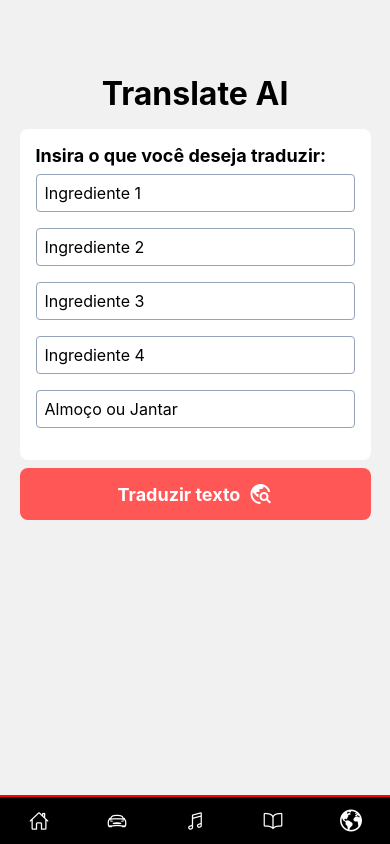
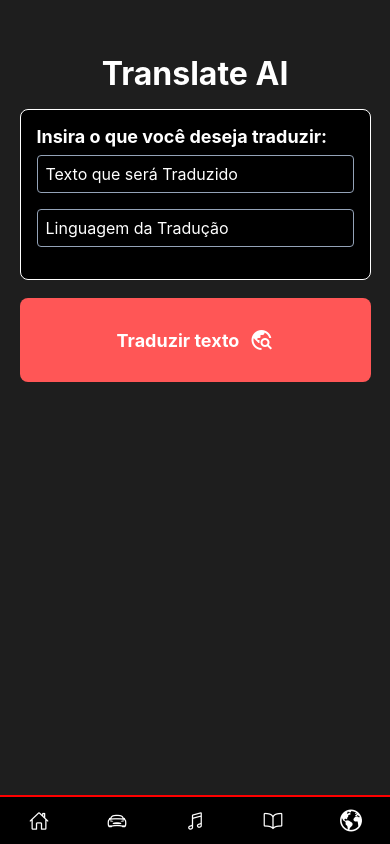
Before and after one commit to IIIgorMoura/test2-IA-integrada, a React Native app in the folder smartKitchen/: screen /tradutor in a window 390 px wide. Built offline with nearby package versions, Linux system fonts and the light colour scheme.

Commit message:
forms design resolvido

```diff
--- a/smartKitchen/package.json
+++ b/smartKitchen/package.json
@@ -12,6 +12,7 @@
     "@expo/metro-runtime": "~3.1.3",
     "@react-navigation/bottom-tabs": "^6.5.20",
     "@react-navigation/native": "^6.1.17",
+    "@react-navigation/stack": "^6.3.29",
     "@types/react": "~18.2.45",
     "expo": "^50.0.17",
     "expo-status-bar": "~1.11.1",
--- a/smartKitchen/pages/Index.tsx
+++ b/smartKitchen/pages/Index.tsx
@@ -1,11 +1,20 @@
 import React from 'react';
-import { StyleSheet, Text, View, TouchableOpacity, Platform, StatusBar, Dimensions } from 'react-native';
+import { Text, View, TouchableOpacity, Platform, StatusBar, Dimensions } from 'react-native';
+import { useNavigation } from '@react-navigation/native';
 import { MaterialIcons } from '@expo/vector-icons';
+import ESTILOS from '../styles';
 
-const alturaStatusBar = StatusBar.currentHeight;
+import { Mecanico } from './mecanico';
+import { Musica } from './musica'
+import { RecomendacaoEstudos } from './recomendacaoEstudos'
+import { Traducao } from './traducao'
+
 const alturaTela = Dimensions.get('window').height;
 
 export function Home() {
+
+  const navigation = useNavigation();
+
   return (
     <View style={ESTILOS.container}>
       <StatusBar barStyle="dark-content" translucent={true} backgroundColor="#F1F1F1" />
@@ -15,7 +24,10 @@ export function Home() {
       <View style={ESTILOS.containerBotoes}>
         <Text style={ESTILOS.title}>Escolha para que deseja utilizar o poder da IA no momento:</Text>
 
-        <TouchableOpacity style={[ESTILOS.button, { height: alturaTela * 0.1 }]}>
+        <TouchableOpacity
+          style={[ESTILOS.button, { height: alturaTela * 0.1 }]}
+          onPress={() => navigation.navigate('Mecanico')}
+        >
           <Text style={ESTILOS.buttonText}>Problemas no carro</Text>
           <MaterialIcons name="travel-explore" size={24} color="#FFF" />
         </TouchableOpacity>
@@ -39,46 +51,4 @@ export function Home() {
   );
 }
 
-const ESTILOS = StyleSheet.create({
-  container: {
-    flex: 1,
-    backgroundColor: '#1e1e1e',
-    alignItems: 'center',
-  },
-  containerBotoes: {
-    flex: 1,
-    width: '90%',
-    alignItems: 'center',
-    justifyContent: 'center',
-  },
-  header: {
-    fontSize: 32,
-    color: '#fff',
-    fontWeight: 'bold',
-    paddingTop: Platform.OS === 'android' ? alturaStatusBar : 54
-  },
-  button: {
-    backgroundColor: '#FF5656',
-    width: '90%',
-    borderRadius: 8,
-    flexDirection: 'row',
-    justifyContent: 'center',
-    alignItems: 'center',
-    marginVertical: 10,
-  },
-  buttonText: {
-    fontSize: 18,
-    color: '#FFF',
-    fontWeight: 'bold',
-    marginRight: 10,
-  },
-  title: {
-    fontSize: 18,
-    fontWeight: 'bold',
-    textAlign: 'center',
-    marginVertical: 14,
-    color: '#fff',
-  },
-});
-
 export default Home;
--- a/smartKitchen/pages/mecanico.tsx
+++ b/smartKitchen/pages/mecanico.tsx
@@ -1,9 +1,13 @@
-import { StyleSheet, Text, View, TextInput, TouchableOpacity, Platform, StatusBar, ScrollView, ActivityIndicator, Alert, Keyboard } from 'react-native';
+import { StyleSheet, Text, View, TextInput, TouchableOpacity, Dimensions, StatusBar, ScrollView, ActivityIndicator, Alert, Keyboard } from 'react-native';
 import { MaterialIcons } from '@expo/vector-icons';
 import { useState } from 'react'
 
+import ESTILOS from '../styles';
 
-const alturaStatusBar = StatusBar.currentHeight
+
+const alturaStatusBar = StatusBar.currentHeight;
+const alturaTela = Dimensions.get('window').height;
+
 const KEY_GPT = 'SUA_CHAVE';
 
 export function Mecanico() {
@@ -101,7 +105,7 @@ export function Mecanico() {
         />
       </View>
 
-      <TouchableOpacity style={ESTILOS.button} onPress={gerarReceita}>
+      <TouchableOpacity style={[ESTILOS.button, { height: alturaTela * 0.1 }]} onPress={gerarReceita}>
         <Text style={ESTILOS.buttonText}>Encontrar diagnóstico</Text>
         <MaterialIcons name="travel-explore" size={24} color="#FFF" />
       </TouchableOpacity>
@@ -123,72 +127,6 @@ export function Mecanico() {
 
     </View>
   );
-}
+};
 
-const ESTILOS = StyleSheet.create({
-  container: {
-    flex: 1,
-    backgroundColor: '#f1f1f1',
-    alignItems: 'center',
-    paddingTop: 20,
-  },
-  header: {
-    fontSize: 32,
-    fontWeight: 'bold',
-    paddingTop: Platform.OS === 'android' ? alturaStatusBar : 54
-  },
-  form: {
-    backgroundColor: '#FFF',
-    width: '90%',
-    borderRadius: 8,
-    padding: 16,
-    marginTop: 16,
-    marginBottom: 8,
-  },
-  label: {
-    fontWeight: 'bold',
-    fontSize: 18,
-    marginBottom: 8,
-  },
-  input: {
-    borderWidth: 1,
-    borderRadius: 4,
-    borderColor: '#94a3b8',
-    padding: 8,
-    fontSize: 16,
-    marginBottom: 16,
-  },
-  button: {
-    backgroundColor: '#FF5656',
-    width: '90%',
-    borderRadius: 8,
-    flexDirection: 'row',
-    padding: 14,
-    justifyContent: 'center',
-    alignItems: 'center',
-    gap: 8,
-  },
-  buttonText: {
-    fontSize: 18,
-    color: '#FFF',
-    fontWeight: 'bold'
-  },
-  content: {
-    backgroundColor: '#FFF',
-    padding: 16,
-    width: '100%',
-    marginTop: 16,
-    borderRadius: 8,
-  },
-  title: {
-    fontSize: 18,
-    fontWeight: 'bold',
-    textAlign: 'center',
-    marginBottom: 14
-  },
-  containerScroll: {
-    width: '90%',
-    marginTop: 8,
-  }
-
-})
+export default Mecanico
--- a/smartKitchen/pages/musica.tsx
+++ b/smartKitchen/pages/musica.tsx
@@ -1,9 +1,13 @@
-import { StyleSheet, Text, View, TextInput, TouchableOpacity, Platform, StatusBar, ScrollView, ActivityIndicator, Alert, Keyboard } from 'react-native';
+import { StyleSheet, Text, View, TextInput, TouchableOpacity, Dimensions, StatusBar, ScrollView, ActivityIndicator, Alert, Keyboard } from 'react-native';
 import { MaterialIcons } from '@expo/vector-icons';
-import { useState } from 'react'
+import { useState } from 'react';
+
+import ESTILOS from '../styles';
 
 
-const alturaStatusBar = StatusBar.currentHeight
+const alturaStatusBar = StatusBar.currentHeight;
+const alturaTela = Dimensions.get('window').height;
+
 const KEY_GPT = 'SUA_CHAVE';
 
 export function Musica() {
@@ -101,7 +105,7 @@ export function Musica() {
         />
       </View>
 
-      <TouchableOpacity style={ESTILOS.button} onPress={gerarReceita}>
+      <TouchableOpacity style={[ESTILOS.button, { height: alturaTela * 0.1 }]} onPress={gerarReceita}>
         <Text style={ESTILOS.buttonText}>Gerar música</Text>
         <MaterialIcons name="travel-explore" size={24} color="#FFF" />
       </TouchableOpacity>
@@ -124,71 +128,3 @@ export function Musica() {
     </View>
   );
 }
-
-const ESTILOS = StyleSheet.create({
-  container: {
-    flex: 1,
-    backgroundColor: '#f1f1f1',
-    alignItems: 'center',
-    paddingTop: 20,
-  },
-  header: {
-    fontSize: 32,
-    fontWeight: 'bold',
-    paddingTop: Platform.OS === 'android' ? alturaStatusBar : 54
-  },
-  form: {
-    backgroundColor: '#FFF',
-    width: '90%',
-    borderRadius: 8,
-    padding: 16,
-    marginTop: 16,
-    marginBottom: 8,
-  },
-  label: {
-    fontWeight: 'bold',
-    fontSize: 18,
-    marginBottom: 8,
-  },
-  input: {
-    borderWidth: 1,
-    borderRadius: 4,
-    borderColor: '#94a3b8',
-    padding: 8,
-    fontSize: 16,
-    marginBottom: 16,
-  },
-  button: {
-    backgroundColor: '#FF5656',
-    width: '90%',
-    borderRadius: 8,
-    flexDirection: 'row',
-    padding: 14,
-    justifyContent: 'center',
-    alignItems: 'center',
-    gap: 8,
-  },
-  buttonText: {
-    fontSize: 18,
-    color: '#FFF',
-    fontWeight: 'bold'
-  },
-  content: {
-    backgroundColor: '#FFF',
-    padding: 16,
-    width: '100%',
-    marginTop: 16,
-    borderRadius: 8,
-  },
-  title: {
-    fontSize: 18,
-    fontWeight: 'bold',
-    textAlign: 'center',
-    marginBottom: 14
-  },
-  containerScroll: {
-    width: '90%',
-    marginTop: 8,
-  }
-
-})
--- a/smartKitchen/pages/recomendacaoEstudos.tsx
+++ b/smartKitchen/pages/recomendacaoEstudos.tsx
@@ -1,9 +1,13 @@
-import { StyleSheet, Text, View, TextInput, TouchableOpacity, Platform, StatusBar, ScrollView, ActivityIndicator, Alert, Keyboard } from 'react-native';
+import { StyleSheet, Text, View, TextInput, TouchableOpacity, Dimensions, StatusBar, ScrollView, ActivityIndicator, Alert, Keyboard } from 'react-native';
 import { MaterialIcons } from '@expo/vector-icons';
-import { useState } from 'react'
+import { useState } from 'react';
+
+import ESTILOS from '../styles';
 
 
-const alturaStatusBar = StatusBar.currentHeight
+const alturaStatusBar = StatusBar.currentHeight;
+const alturaTela = Dimensions.get('window').height;
+
 const KEY_GPT = 'SUA_CHAVE';
 
 export function RecomendacaoEstudos() {
@@ -101,7 +105,7 @@ export function RecomendacaoEstudos() {
         />
       </View>
 
-      <TouchableOpacity style={ESTILOS.button} onPress={gerarReceita}>
+      <TouchableOpacity style={[ESTILOS.button, { height: alturaTela * 0.1 }]} onPress={gerarReceita}>
         <Text style={ESTILOS.buttonText}>Gerar plano de estudos</Text>
         <MaterialIcons name="travel-explore" size={24} color="#FFF" />
       </TouchableOpacity>
@@ -124,71 +128,3 @@ export function RecomendacaoEstudos() {
     </View>
   );
 }
-
-const ESTILOS = StyleSheet.create({
-  container: {
-    flex: 1,
-    backgroundColor: '#f1f1f1',
-    alignItems: 'center',
-    paddingTop: 20,
-  },
-  header: {
-    fontSize: 32,
-    fontWeight: 'bold',
-    paddingTop: Platform.OS === 'android' ? alturaStatusBar : 54
-  },
-  form: {
-    backgroundColor: '#FFF',
-    width: '90%',
-    borderRadius: 8,
-    padding: 16,
-    marginTop: 16,
-    marginBottom: 8,
-  },
-  label: {
-    fontWeight: 'bold',
-    fontSize: 18,
-    marginBottom: 8,
-  },
-  input: {
-    borderWidth: 1,
-    borderRadius: 4,
-    borderColor: '#94a3b8',
-    padding: 8,
-    fontSize: 16,
-    marginBottom: 16,
-  },
-  button: {
-    backgroundColor: '#FF5656',
-    width: '90%',
-    borderRadius: 8,
-    flexDirection: 'row',
-    padding: 14,
-    justifyContent: 'center',
-    alignItems: 'center',
-    gap: 8,
-  },
-  buttonText: {
-    fontSize: 18,
-    color: '#FFF',
-    fontWeight: 'bold'
-  },
-  content: {
-    backgroundColor: '#FFF',
-    padding: 16,
-    width: '100%',
-    marginTop: 16,
-    borderRadius: 8,
-  },
-  title: {
-    fontSize: 18,
-    fontWeight: 'bold',
-    textAlign: 'center',
-    marginBottom: 14
-  },
-  containerScroll: {
-    width: '90%',
-    marginTop: 8,
-  }
-
-})
--- a/smartKitchen/pages/traducao.tsx
+++ b/smartKitchen/pages/traducao.tsx
@@ -1,32 +1,33 @@
-import { StyleSheet, Text, View, TextInput, TouchableOpacity, Platform, StatusBar, ScrollView, ActivityIndicator, Alert, Keyboard } from 'react-native';
+import { StyleSheet, Text, View, TextInput, TouchableOpacity, Dimensions, StatusBar, ScrollView, ActivityIndicator, Alert, Keyboard } from 'react-native';
 import { MaterialIcons } from '@expo/vector-icons';
-import { useState } from 'react'
+import { useState } from 'react';
+
+import ESTILOS from '../styles';
 
 
-const alturaStatusBar = StatusBar.currentHeight
+const alturaStatusBar = StatusBar.currentHeight;
+const alturaTela = Dimensions.get('window').height;
+
 const KEY_GPT = 'SUA_CHAVE';
 
 export function Traducao() {
 
   const [load, defLoad] = useState(false);
-  const [receita, defReceita] = useState("");
+  const [receita, defTraducao] = useState("");
 
-  const [ingr1, defIngr1] = useState("");
-  const [ingr2, defIngr2] = useState("");
-  const [ingr3, defIngr3] = useState("");
-  const [ingr4, defIngr4] = useState("");
-  const [ocasiao, defOcasiao] = useState("");
+  const [text, defText] = useState("");
+  const [lingua, defLingua] = useState("");
 
-  async function gerarReceita() {
-    if (ingr1 === "" || ingr2 === "" || ingr3 === "" || ingr4 === "" || ocasiao === "") {
-      Alert.alert("Atenção", "Informe todos os ingredientes!", [{ text: "Beleza!" }])
+  async function traduzirText() {
+    if (text === "" || lingua === "") {
+      Alert.alert("Atenção", "preencha todas as informações!", [{ text: "Beleza!" }])
       return;
     }
-    defReceita("");
+    defTraducao("");
     defLoad(true);
     Keyboard.dismiss();
 
-    const prompt = `Sugira uma receita para o ${ocasiao} usando os ingredientes: ${ingr1}, ${ingr2}, ${ingr3} e ${ingr4} e pesquise a receita no YouTube. Caso encontre, informe o link.`;
+    const prompt = `Traduza o texto à seguir para ${lingua}: ${text}`;
 
 
 
@@ -53,7 +54,7 @@ export function Traducao() {
     .then(response => response.json())
     .then((data) => {
       console.log(data.choices[0].message.content);
-      defReceita(data.choices[0].message.content)
+      defTraducao(data.choices[0].message.content)
     })
     .catch((error) => {
       console.log(error);
@@ -70,38 +71,20 @@ export function Traducao() {
       <View style={ESTILOS.form}>
         <Text style={ESTILOS.label}>Insira o que você deseja traduzir:</Text>
         <TextInput
-          placeholder="Ingrediente 1"
+          placeholder="Texto que será Traduzido"
           style={ESTILOS.input}
-          value={ingr1}
-          onChangeText={(texto) => defIngr1(texto)}
+          value={text}
+          onChangeText={(texto) => defText(texto)}
         />
         <TextInput
-          placeholder="Ingrediente 2"
+          placeholder="Linguagem da Tradução"
           style={ESTILOS.input}
-          value={ingr2}
-          onChangeText={(texto) => defIngr2(texto)}
-        />
-        <TextInput
-          placeholder="Ingrediente 3"
-          style={ESTILOS.input}
-          value={ingr3}
-          onChangeText={(texto) => defIngr3(texto)}
-        />
-        <TextInput
-          placeholder="Ingrediente 4"
-          style={ESTILOS.input}
-          value={ingr4}
-          onChangeText={(texto) => defIngr4(texto)}
-        />
-        <TextInput
-          placeholder="Almoço ou Jantar"
-          style={ESTILOS.input}
-          value={ocasiao}
-          onChangeText={(texto) => defOcasiao(texto)}
+          value={lingua}
+          onChangeText={(texto) => defLingua(texto)}
         />
       </View>
 
-      <TouchableOpacity style={ESTILOS.button} onPress={gerarReceita}>
+      <TouchableOpacity  style={[ESTILOS.button, { height: alturaTela * 0.1 }]} onPress={traduzirText}>
         <Text style={ESTILOS.buttonText}>Traduzir texto</Text>
         <MaterialIcons name="travel-explore" size={24} color="#FFF" />
       </TouchableOpacity>
@@ -124,71 +107,3 @@ export function Traducao() {
     </View>
   );
 }
-
-const ESTILOS = StyleSheet.create({
-  container: {
-    flex: 1,
-    backgroundColor: '#f1f1f1',
-    alignItems: 'center',
-    paddingTop: 20,
-  },
-  header: {
-    fontSize: 32,
-    fontWeight: 'bold',
-    paddingTop: Platform.OS === 'android' ? alturaStatusBar : 54
-  },
-  form: {
-    backgroundColor: '#FFF',
-    width: '90%',
-    borderRadius: 8,
-    padding: 16,
-    marginTop: 16,
-    marginBottom: 8,
-  },
-  label: {
-    fontWeight: 'bold',
-    fontSize: 18,
-    marginBottom: 8,
-  },
-  input: {
-    borderWidth: 1,
-    borderRadius: 4,
-    borderColor: '#94a3b8',
-    padding: 8,
-    fontSize: 16,
-    marginBottom: 16,
-  },
-  button: {
-    backgroundColor: '#FF5656',
-    width: '90%',
-    borderRadius: 8,
-    flexDirection: 'row',
-    padding: 14,
-    justifyContent: 'center',
-    alignItems: 'center',
-    gap: 8,
-  },
-  buttonText: {
-    fontSize: 18,
-    color: '#FFF',
-    fontWeight: 'bold'
-  },
-  content: {
-    backgroundColor: '#FFF',
-    padding: 16,
-    width: '100%',
-    marginTop: 16,
-    borderRadius: 8,
-  },
-  title: {
-    fontSize: 18,
-    fontWeight: 'bold',
-    textAlign: 'center',
-    marginBottom: 14
-  },
-  containerScroll: {
-    width: '90%',
-    marginTop: 8,
-  }
-
-})
--- /dev/null
+++ b/smartKitchen/styles.tsx
@@ -0,0 +1,82 @@
+import { StyleSheet, Platform, StatusBar } from 'react-native';
+
+const alturaStatusBar = StatusBar.currentHeight;
+
+const ESTILOS = StyleSheet.create({
+    container: {
+        flex: 1,
+        backgroundColor: '#1e1e1e',
+        alignItems: 'center',
+    },
+    containerBotoes: {
+        flex: 1,
+        width: '90%',
+        alignItems: 'center',
+        justifyContent: 'center',
+    },
+    header: {
+        fontSize: 32,
+        color: '#fff',
+        fontWeight: 'bold',
+        paddingTop: Platform.OS === 'android' ? alturaStatusBar : 54
+    },
+    button: {
+        backgroundColor: '#FF5656',
+        width: '90%',
+        borderRadius: 8,
+        flexDirection: 'row',
+        justifyContent: 'center',
+        alignItems: 'center',
+        marginVertical: 10,
+    },
+    buttonText: {
+        fontSize: 18,
+        color: '#FFF',
+        fontWeight: 'bold',
+        marginRight: 10,
+    },
+    title: {
+        fontSize: 18,
+        fontWeight: 'bold',
+        textAlign: 'center',
+        marginVertical: 14,
+        color: '#fff',
+    },
+    form: {
+        backgroundColor: '#000',
+        width: '90%',
+        borderRadius: 8,
+        borderColor: "#fff",
+        borderWidth: 1,
+        padding: 16,
+        marginTop: 16,
+        marginBottom: 8,
+      },
+      label: {
+        fontWeight: 'bold',
+        fontSize: 18,
+        marginBottom: 8,
+        color: "#fff",
+      },
+      input: {
+        borderWidth: 1,
+        borderRadius: 4,
+        borderColor: '#94a3b8',
+        padding: 8,
+        fontSize: 16,
+        marginBottom: 16,
+        color: "#fff",
+      },
+      content: {
+        backgroundColor: '#FFF',
+        padding: 16,
+        width: '100%',
+        marginTop: 16,
+        borderRadius: 8,
+      },
+      containerScroll: {
+        width: '90%',
+        marginTop: 8,
+      }
+});
+export default ESTILOS;
```
Also changed, not shown: 1 other file (tests, documents, lock files or other folders).
